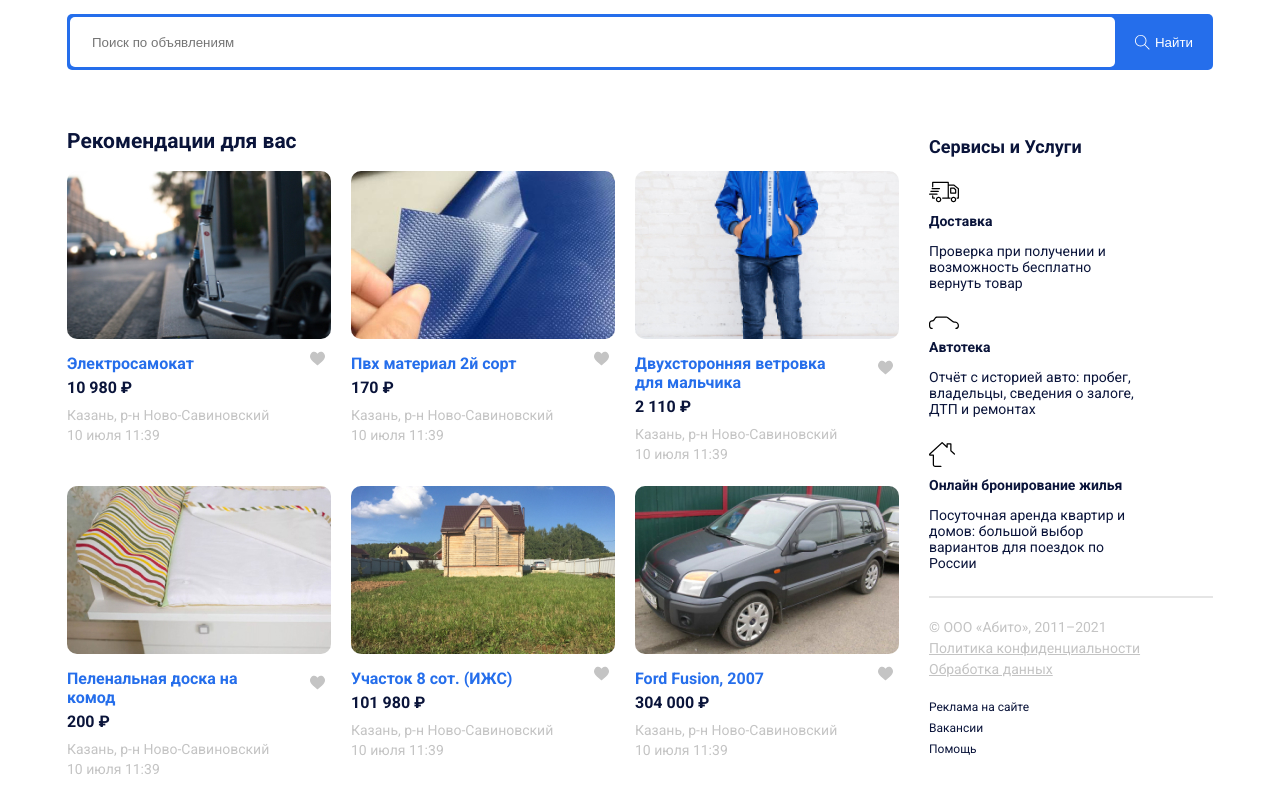
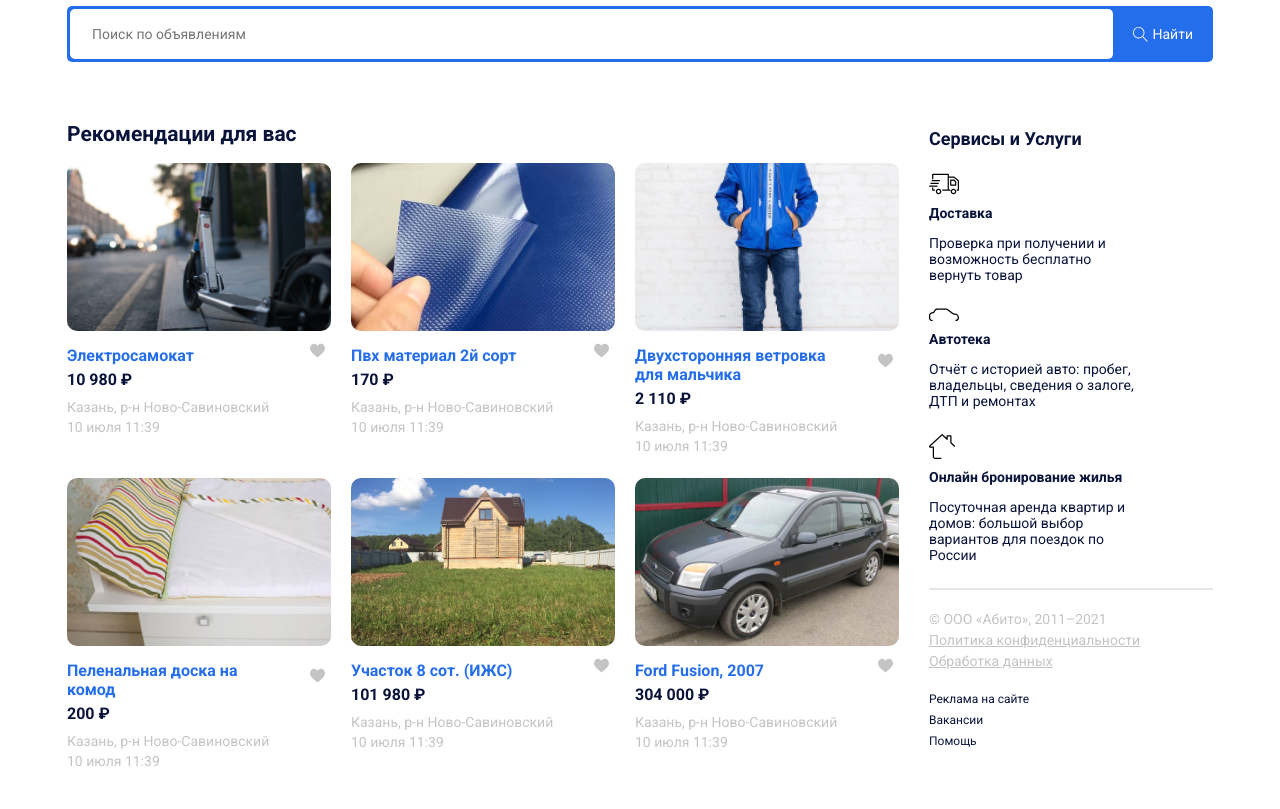
Before and after one commit to ccactuzz/Abito, a plain HTML site: page index.html in a window 1280 px wide. Shown: the part 84-893 px from the top of the page. Drawn offline with nearby package versions, Linux system fonts and the light colour scheme.

Commit message:
Update index.html

```diff
--- a/index.html
+++ b/index.html
@@ -11,7 +11,7 @@
       href="https://unpkg.com/swiper/swiper-bundle.min.css"
     />
     <link rel="stylesheet" href="css/style.css" />
-    <link rel="stylesheet" href=css/normalize.css"/>
+    <link rel="stylesheet" href="css/normalize.css"/>
     <link rel="preconnect" href="https://fonts.googleapis.com" />
     <link rel="preconnect" href="https://fonts.gstatic.com" crossorigin />
     <link
```
